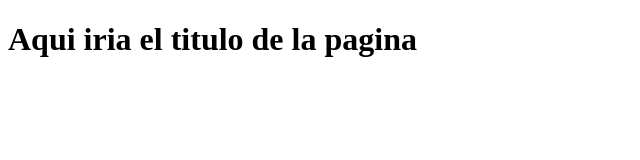
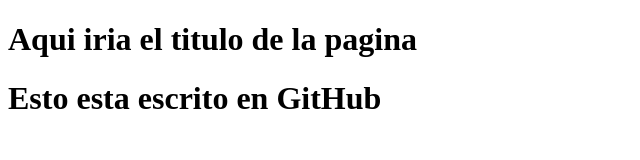
Before and after one commit to juanbuades/proyectoWebEmpresaC, a plain HTML site: page index.html in a window 1280 px wide. Shown: the whole page, without its empty margins (0-640 px from the left). Drawn offline with Linux system fonts and the light colour scheme.

Commit message:
Update index.html

```diff
--- a/index.html
+++ b/index.html
@@ -8,5 +8,6 @@
 </head>
 <body>
     <h1>Aqui iria el titulo de la pagina</h1>
+    <h1>Esto esta escrito en GitHub</h1>
 </body>
 </html>
```
